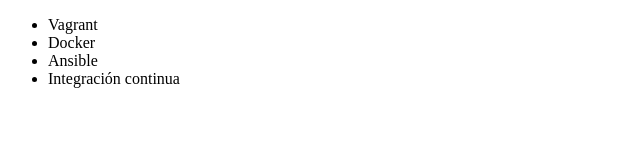
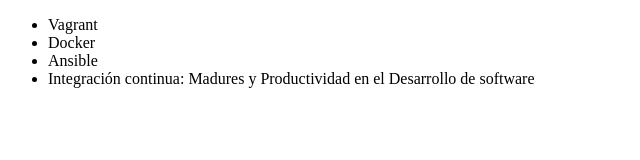
Before and after one commit to jeison27/alura-git, a plain HTML site: page index.html in a window 1280 px wide. Shown: the whole page, without its empty margins (0-640 px from the left). Drawn offline with Linux system fonts and the light colour scheme.

Commit message:
renombrando curso de integracion continua

```diff
--- a/index.html
+++ b/index.html
@@ -9,7 +9,7 @@
          <li> Vagrant </li>
          <li> Docker </li>
          <li> Ansible </li>
-         <li>  Integración continua </li>
+         <li> Integración continua: Madures y Productividad en el Desarrollo de software</li>
      </ul>
 </body>
 </html>
```
